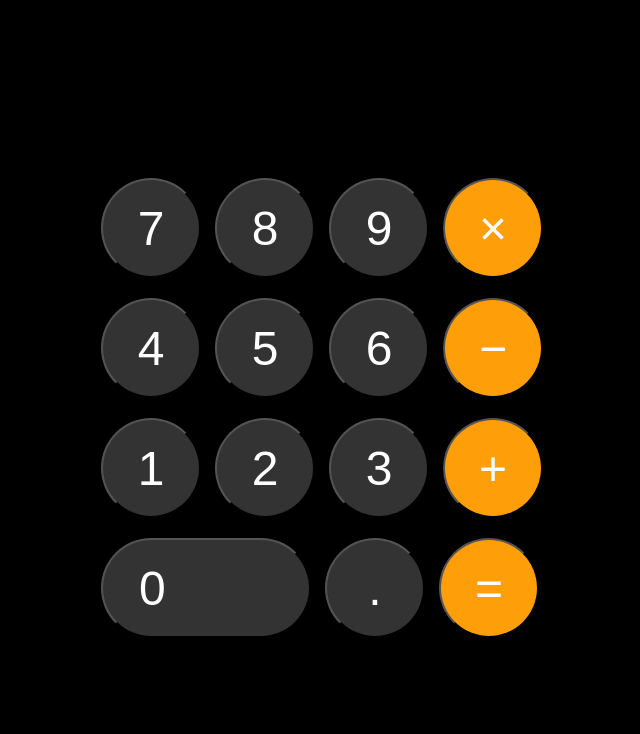
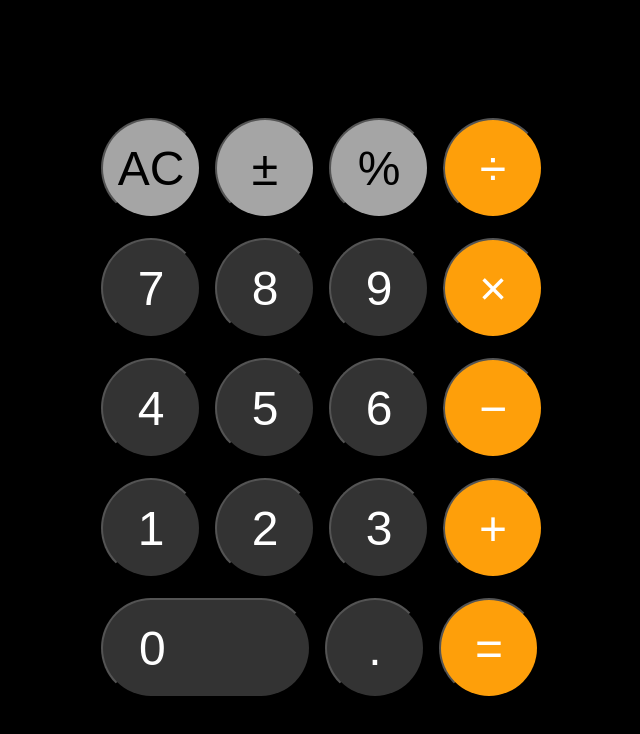
Before and after one commit to YashSingh15/calculator, a plain HTML site: page index.html in a window 1280 px wide. Shown: the whole page, without its empty margins (318-958 px from the left). Drawn offline with Linux system fonts and the light colour scheme.

Commit message:
Add utility buttons to calculator UI

```diff
--- a/index.html
+++ b/index.html
@@ -12,6 +12,12 @@
 <body>
     <div class="parent-container">
         <div class="calculator-body">
+            <div class="calculator-row">
+                <button class="utility-button">AC</button>
+                <button class="utility-button">&plusmn;</button>
+                <button class="utility-button">&percnt;</button>
+                <button class="operator-button">&divide;</button>
+            </div>
             <div class="calculator-row">
                 <button class="digit-button">7</button>
                 <button class="digit-button">8</button>
--- a/styles.css
+++ b/styles.css
@@ -30,6 +30,7 @@ body {
     margin: 10px;
 }
 
+.utility-button,
 .digit-button,
 .operator-button {
     width: 100px;
@@ -42,6 +43,11 @@ body {
     margin: 5px;
 }
 
+.utility-button {
+    background-color: #a5a5a5;
+    color: black;
+}
+
 .operator-button {
     background-color: #fe9f0a;
 }
```
